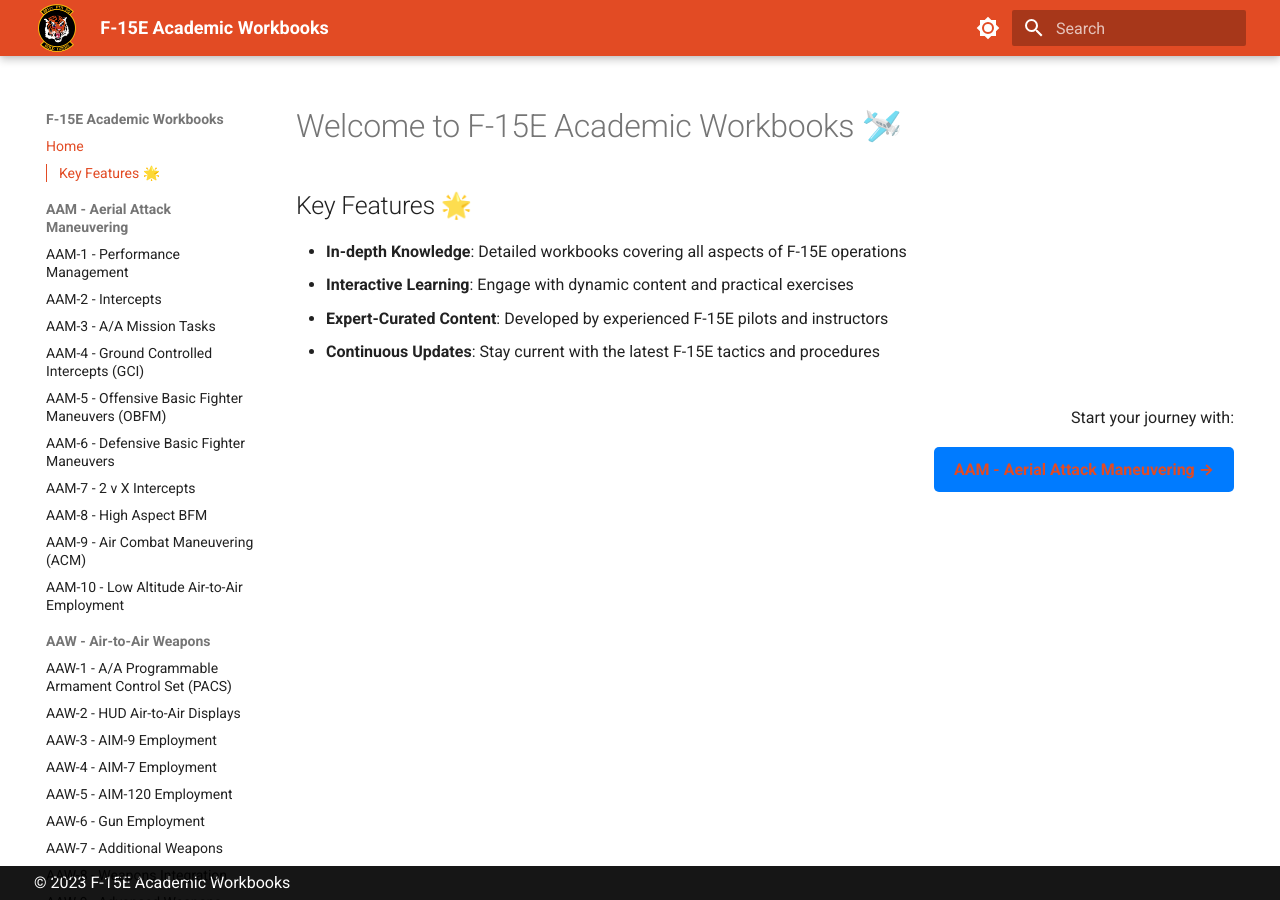
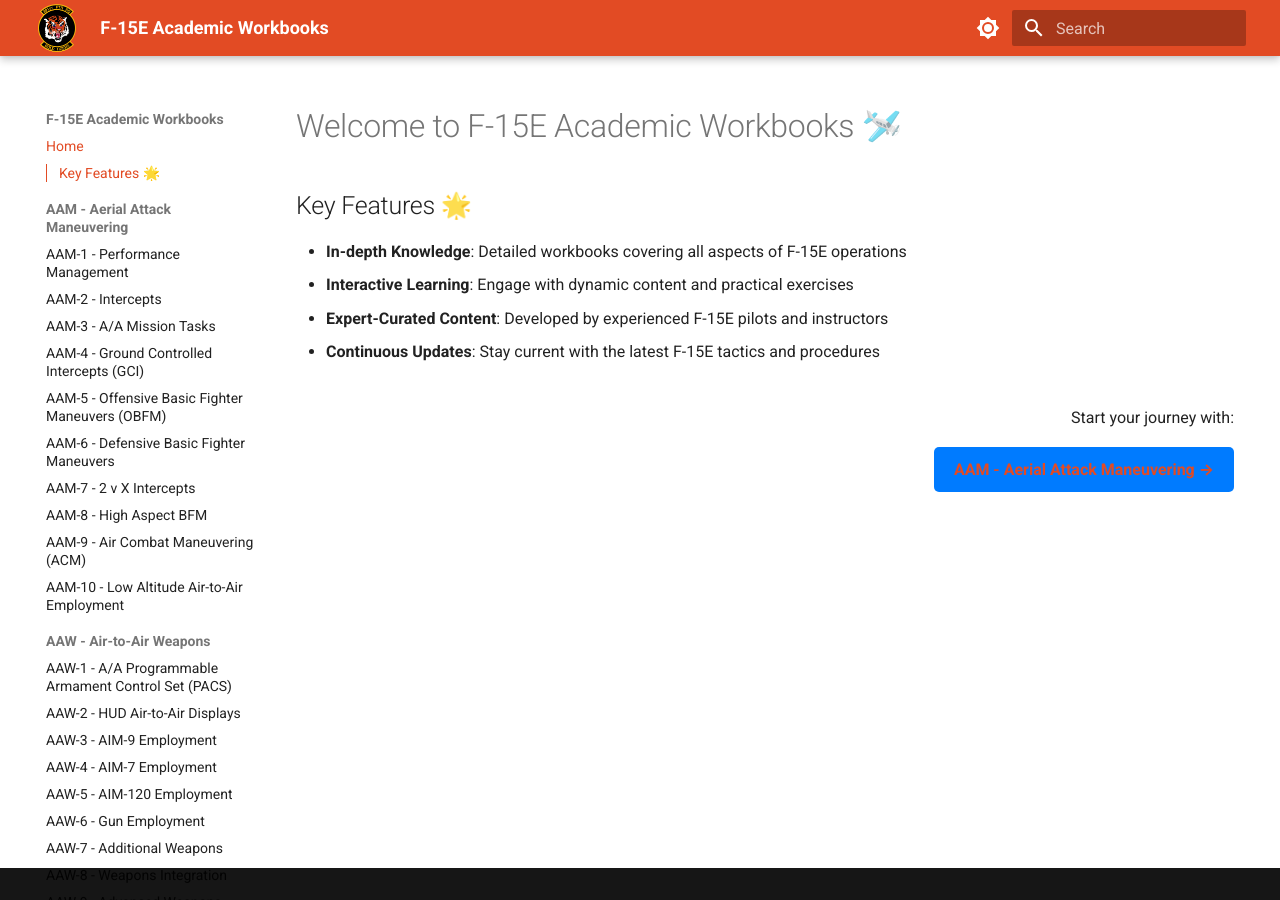
Before and after one commit to deux2k5/Workbooks, an MkDocs documentation site: the page built from docs/index.md, in a window 1280 px wide. Built offline with MkDocs 1.6.1 and Material for MkDocs 9.7.7, drawn with Linux system fonts in a browser that asks for light colours.

Commit message:
fix: Remove copyright from bottom left of page

```diff
--- a/mkdocs.yml
+++ b/mkdocs.yml
@@ -24,8 +24,6 @@ theme:
 
 extra_css:
   - stylesheets/extra.css
-
-copyright: '© 2023 F-15E Academic Workbooks'
 
 nav:
   - Home: index.md
--- a/overrides/main.html
+++ b/overrides/main.html
@@ -4,13 +4,6 @@
 <footer class="md-footer">
   <div class="md-footer-meta md-typeset">
     <div class="md-footer-meta__inner md-grid">
-      <div class="md-footer-copyright">
-        {% if config.copyright %}
-          <div class="md-footer-copyright__highlight">
-            {{ config.copyright }}
-          </div>
-        {% endif %}
-      </div>
       {% include "partials/social.html" %}
     </div>
   </div>
```
